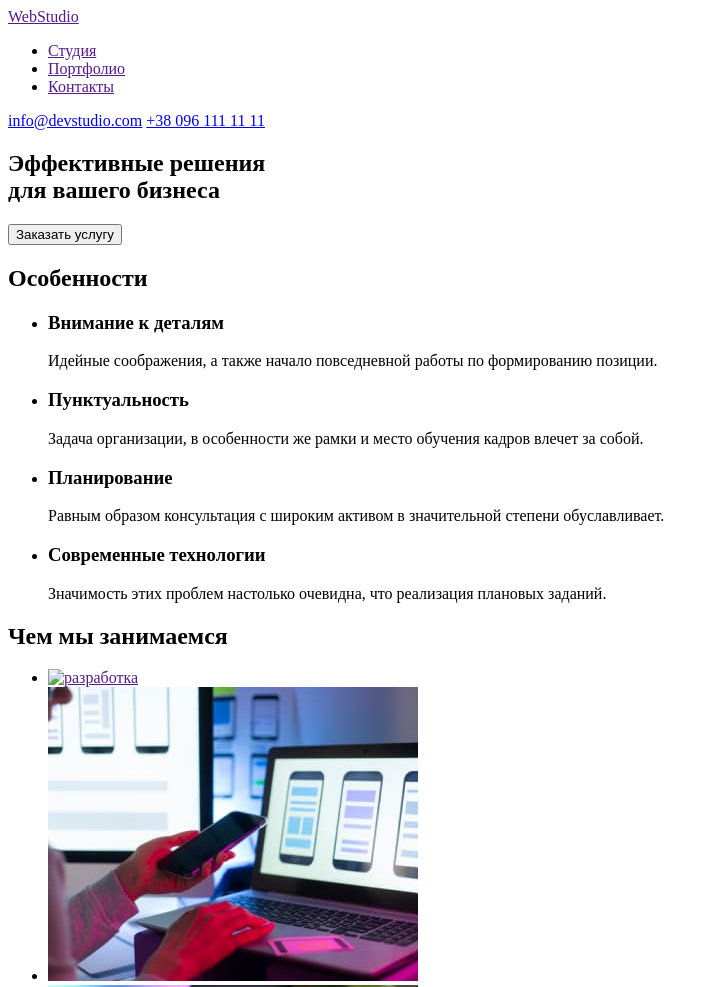
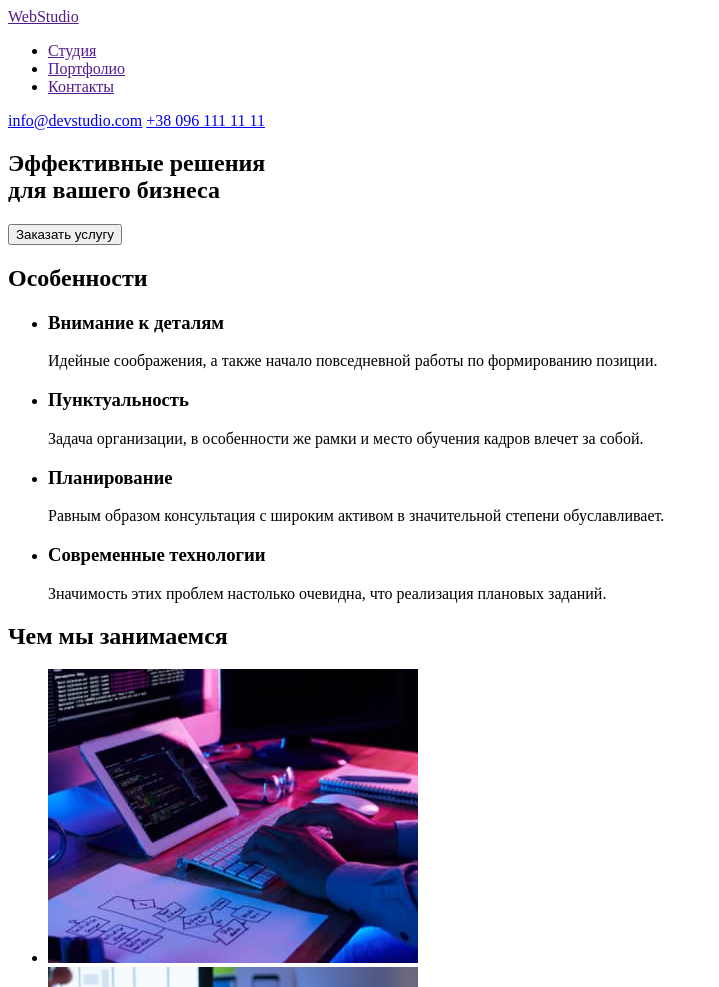
Before and after one commit to IlonaUrsulyak/goit-markup-hw-01., a plain HTML site: page index.html in a window 1280 px wide. Shown: the top 987 px of the page, without its empty margins (0-719 px from the left). Drawn offline with Linux system fonts and the light colour scheme; the site is published under a folder, as on GitHub Pages, so addresses that start at the root find nothing.

Commit message:
точка

```diff
--- a/index.html
+++ b/index.html
@@ -52,7 +52,7 @@
             <section>
                 <h2>Чем мы занимаемся</h2>
                 <ul>
-                    <li><a href=""><img src="/img/box1.jpeg" alt="разработка" width="370"></a></li>
+                    <li><a href=""><img src="./img/box1.jpeg" alt="разработка" width="370"></a></li>
                     <li><a href=""><img src="./img/box_2.jpeg" alt="разработка" width="370"></a></li>
                     <li><a href=""><img src="./img/box3.jpeg" alt="разработка" width="370"></a></li>
                 </ul>
```
